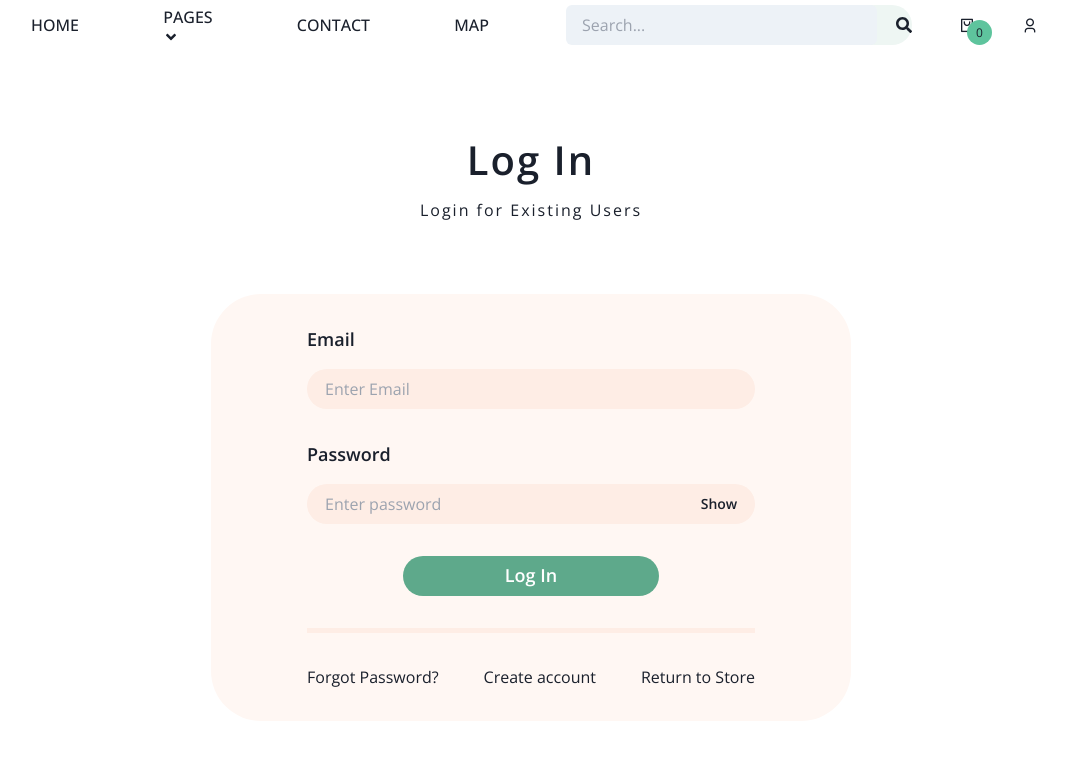
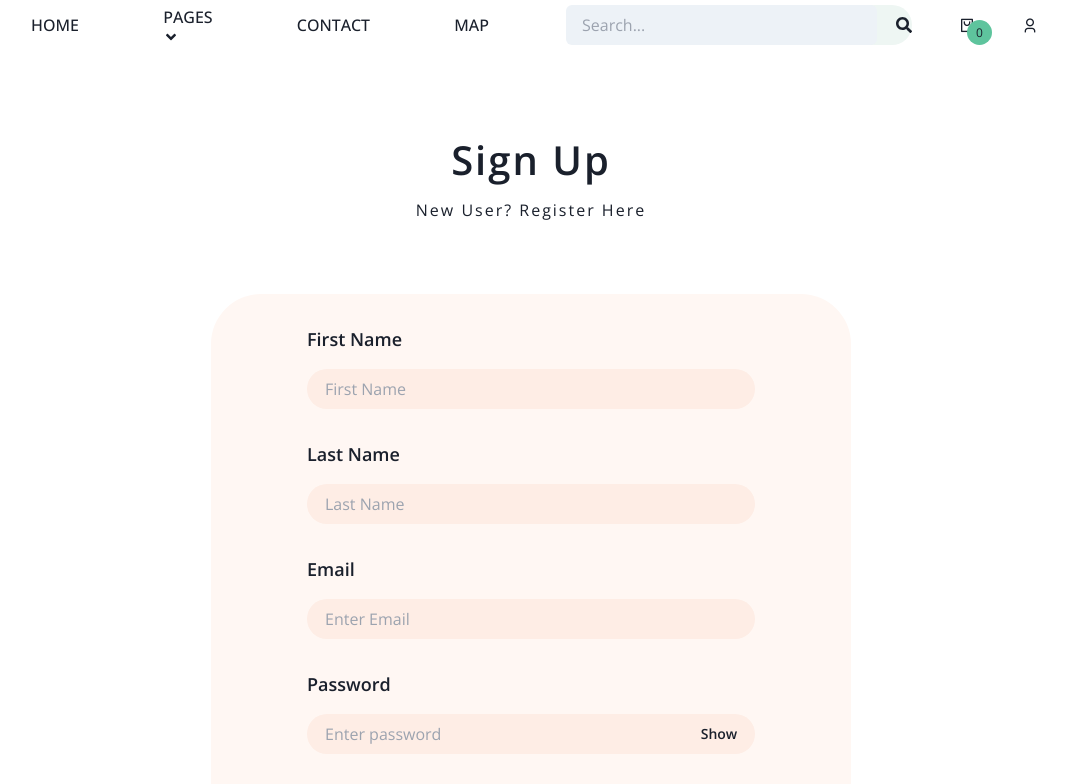
Before and after one commit to rajagurusk/on-going-web, a React (Vite) app: page /my-account in a window 1280 px wide. Shown: the top 784 px of the page, without its empty margins (109-1176 px from the left). Built offline with nearby package versions, Linux system fonts and the light colour scheme; no server answers.

Commit message:
updateed

```diff
--- a/src/Components/MyAccount Section/LoginPage.jsx
+++ b/src/Components/MyAccount Section/LoginPage.jsx
@@ -1,83 +1,73 @@
-import {
-  Box,
-  Button,
-  HStack,
-  Input,
-  InputGroup,
-  InputRightElement,
-  Text,
-  VStack,
-} from "@chakra-ui/react";
-import React, { useState } from "react";
-import { Link } from "react-router-dom";
-import { signInWithEmailAndPassword } from "firebase/auth";
-import { ToastContainer, toast } from "react-toastify";
-import { getFirestore, doc, getDoc } from "firebase/firestore";
+import { Box, Button, HStack, Input, InputGroup, InputRightElement, Text, VStack } from '@chakra-ui/react';
+import React, { useState } from 'react';
+import { Link } from 'react-router-dom';
 import { db } from "../../Firebase/Firebase"; // go up 1 level to src/Components
-import { useNavigate } from "react-router-dom";
+import { setDoc, doc } from 'firebase/firestore';
+import { ToastContainer, toast } from 'react-toastify';
+import { getDoc } from 'firebase/firestore';
 
-function LoginPage() {
+function SignUpSection() {
   const [show, setShow] = React.useState(false);
-  const [email, setEmail] = useState("");
-  const [password, setPassword] = useState("");
-
-  const [errors, setErrors] = useState({ email: "", password: "" });
-
-  const navigate = useNavigate(); // Initialize the useNavigate hook
-
+  const [firstName, setFirstName] = useState('');
+  const [lastName, setLastName] = useState('');
+  const [email, setEmail] = useState('');
+  const [password, setPassword] = useState('');
+  const [errors, setErrors] = useState({});
+  const [signUpSuccess, setSignUpSuccess] = useState(false); // Track sign-up success
 
   const handleClick = () => setShow(!show);
 
-  const validateForm = () => {
-    let newErrors = { email: "", password: "" };
-    let isValid = true;
+  const validateInputs = () => {
+    let newErrors = {};
 
-    // Email validation
+    if (!firstName.trim()) newErrors.firstName = "First name is required";
+    if (!lastName.trim()) newErrors.lastName = "Last name is required";
+
+    // Validate email
+    const emailRegex = /^[^\s@]+@[^\s@]+\.[^\s@]+$/;
     if (!email.trim()) {
-      newErrors.email = "Email is required.";
-      isValid = false;
-    } else if (!/\S+@\S+\.\S+/.test(email)) {
-      newErrors.email = "Invalid email format.";
-      isValid = false;
+      newErrors.email = "Email is required";
+    } else if (!emailRegex.test(email)) {
+      newErrors.email = "Invalid email format";
     }
 
-    // Password validation
+    // Validate password (at least 6 characters, 1 uppercase, 1 digit)
+    const passwordRegex = /^(?=.*[A-Z])(?=.*\d).{6,}$/;
     if (!password.trim()) {
-      newErrors.password = "Password is required.";
-      isValid = false;
-    } else if (password.length < 6) {
-      newErrors.password = "Password must be at least 6 characters.";
-      isValid = false;
+      newErrors.password = "Password is required";
+    } else if (!passwordRegex.test(password)) {
+      newErrors.password = "Password must be at least 6 characters, include 1 uppercase & 1 number";
     }
 
     setErrors(newErrors);
-    return isValid;
+    return Object.keys(newErrors).length === 0; // Return true if no errors
   };
 
-  const handleLogin = async () => {
-    if (!validateForm()) {
-      return;
+  const handleSignUp = async (e) => {
+    e.preventDefault(); // Prevent page reload on form submit
+
+    if (!validateInputs()) {
+      return; // Stop signup if validation fails
     }
 
     try {
-      sessionStorage.removeItem("userFirstName"); // Clear previous user's first name
+      // Manually create a user document in Firestore
+      const userDocRef = doc(db, 'user', email); // Use email as the document ID (or use another unique identifier)
 
-      // Fetch the user document from Firestore using email as the document ID
-      const userDocRef = doc(db, "user", email); // Assuming 'users' is your Firestore collection
+      // Check if the user already exists in Firestore
       const docSnapshot = await getDoc(userDocRef);
 
-      if (docSnapshot.exists()) {
-        const userData = docSnapshot.data();
+      if (!docSnapshot.exists()) {
+        // If the document doesn't exist, create it with the user data
+        await setDoc(userDocRef, {
+          fname: firstName,
+          lname: lastName,
+          email: email,
+          password: password, // It's still better not to store plain passwords
+        });
 
-        // Check if the entered password matches the one in the database
-        if (userData.password === password) {
-          sessionStorage.setItem("isLoggedIn", "true"); // Set login status
-
-          // setUserFirstName(userData.firstName);  // Store the first name
-          console.log("User logged in successfully:", userData);
-          sessionStorage.setItem("userFirstName", userData.fname);
-
-          toast.success("User logged in successfully!", {
+        console.log('User data saved in Firestore');
+        toast.success("User signed up successfully!", {
           position: "top-right",
           autoClose: 5000,
           hideProgressBar: false,
@@ -87,21 +77,10 @@ function LoginPage() {
           progress: undefined,
         });
 
-          // Redirect to another page after login, for example, a dashboard
-          navigate("/");
+        setSignUpSuccess(true); // Set success state to true
       } else {
-          toast.error("Invalid password!", {
-            position: "top-right",
-            autoClose: 5000,
-            hideProgressBar: false,
-            closeOnClick: true,
-            pauseOnHover: true,
-            draggable: true,
-            progress: undefined,
-          });
-        }
-      } else {
-        toast.error("User not found!", {
+        console.log('User already exists');
+        toast.error("Error: User already exists", {
           position: "top-right",
           autoClose: 5000,
           hideProgressBar: false,
@@ -112,8 +91,8 @@ function LoginPage() {
         });
       }
     } catch (error) {
-      console.error("Error during login:", error.message);
-      toast.error("Error during login", {
+      console.error('Error during sign-up:', error.message);
+      toast.error("Error signing up user: " + error.message, {
         position: "top-right",
         autoClose: 5000,
         hideProgressBar: false,
@@ -127,148 +106,134 @@ function LoginPage() {
 
   return (
     <Box width={"100%"} height={"100%"} marginTop={"5rem"}>
-      <VStack
-        width={["90%", "90%", "90%", "50%"]}
-        height={"100%"}
-        // backgroundColor={'red'}
-        margin={"auto"}
-      >
-        <Text
-          fontSize={["30px", "30px", "30px", "40px"]}
-          fontWeight={"600"}
-          letterSpacing={"2px"}
-        >
-          Log In
+      <VStack width={["90%", "90%", "90%", "50%"]} height={"100%"} margin={"auto"}>
+        <Text fontSize={["30px", "30px", "30px", "40px"]} fontWeight={"600"} letterSpacing={"2px"}>
+          Sign Up
         </Text>
-
-        <Text letterSpacing={"2px"}>Login for Existing Users</Text>
+        <Text letterSpacing={"2px"}>New User? Register Here</Text>
 
         {/* Form */}
         <VStack
           width={"100%"}
           paddingBottom={"2rem"}
-          // height={"100%"}
           marginTop={"4rem"}
           justifyContent={"center"}
           alignItems={"center"}
           gap={"2rem"}
-          backgroundColor={"#FFF7F3"}
+          backgroundColor={'#FFF7F3'}
           paddingTop={"2rem"}
           borderRadius={"50px"}
         >
-          {/* Email */}
+          {/* First Name */}
           <VStack width={"70%"} alignItems={"flex-start"} gap={"1rem"}>
-            <Text fontWeight={"600"} fontSize={"18px"}>
-              Email
-            </Text>
+            <Text fontWeight={"600"} fontSize={'18px'}>First Name</Text>
             <Input
-              placeholder="Enter Email"
+              placeholder='First Name'
               variant={"filled"}
-              bg={"#FEEDE5"}
+              bg={'#FEEDE5'}
               borderRadius={"50px"}
               width={"100%"}
               outline={"none"}
-              _hover={{ bg: "#FEEDE5" }}
+              _hover={{ bg: '#FEEDE5' }}
+              value={firstName} // bind input value to state
+              onChange={(e) => setFirstName(e.target.value)} // update state on change
+            />
+            {errors.firstName && <Text color="red.500" fontSize="sm">{errors.firstName}</Text>}
+          </VStack>
+
+          {/* Last Name */}
+          <VStack width={"70%"} alignItems={"flex-start"} gap={"1rem"}>
+            <Text fontWeight={"600"} fontSize={'18px'}>Last Name</Text>
+            <Input
+              placeholder='Last Name'
+              variant={"filled"}
+              bg={'#FEEDE5'}
+              borderRadius={"50px"}
+              width={"100%"}
+              outline={"none"}
+              _hover={{ bg: '#FEEDE5' }}
+              value={lastName} // bind input value to state
+              onChange={(e) => setLastName(e.target.value)} // update state on change
+            />
+            {errors.lastName && <Text color="red.500" fontSize="sm">{errors.lastName}</Text>}
+          </VStack>
+
+          {/* Email */}
+          <VStack width={"70%"} alignItems={"flex-start"} gap={"1rem"}>
+            <Text fontWeight={"600"} fontSize={'18px'}>Email</Text>
+            <Input
+              placeholder='Enter Email'
+              variant={"filled"}
+              bg={'#FEEDE5'}
+              borderRadius={"50px"}
+              width={"100%"}
+              outline={"none"}
+              _hover={{ bg: '#FEEDE5' }}
               value={email} // bind input value to state
               onChange={(e) => setEmail(e.target.value)} // update state on change
             />
-            {errors.email && <Text color="red.500">{errors.email}</Text>}
+            {errors.email && <Text color="red.500" fontSize="sm">{errors.email}</Text>}
           </VStack>
 
           {/* Password */}
-          <VStack
-            width={"70%"}
-            height={"100%"}
-            alignItems={"flex-start"}
-            gap={"1rem"}
-          >
-            <Text fontWeight={"600"} fontSize={"18px"}>
-              Password
-            </Text>
-            <InputGroup size="md">
+          <VStack width={"70%"} height={"100%"} alignItems={"flex-start"} gap={"1rem"}>
+            <Text fontWeight={"600"} fontSize={'18px'}>Password</Text>
+            <InputGroup size='md'>
               <Input
-                pr="4.5rem"
-                type={show ? "text" : "password"}
-                placeholder="Enter password"
+                pr='4.5rem'
+                type={show ? 'text' : 'password'}
+                placeholder='Enter password'
                 variant={"filled"}
-                bg={"#FEEDE5"}
+                bg={'#FEEDE5'}
                 borderRadius={"50px"}
                 width={"100%"}
                 outline={"none"}
-                _hover={{ bg: "#FEEDE5" }}
+                _hover={{ bg: '#FEEDE5' }}
                 value={password} // bind input value to state
                 onChange={(e) => setPassword(e.target.value)} // update state on change
               />
-              <InputRightElement width="4.5rem">
-                <Button
-                  bg="transparent"
-                  _hover={{ bg: "#5EA98B", color: "white" }}
-                  borderRadius={"50px"}
-                  h="1.75rem"
-                  size="sm"
-                  onClick={handleClick}
-                >
-                  {show ? "Hide" : "Show"}
+              <InputRightElement width='4.5rem'>
+                <Button bg="transparent" _hover={{ bg: '#5EA98B', color: 'white' }} borderRadius={'50px'} h='1.75rem' size='sm' onClick={handleClick}>
+                  {show ? 'Hide' : 'Show'}
                 </Button>
               </InputRightElement>
             </InputGroup>
-            {errors.password && <Text color="red.500">{errors.password}</Text>}
+            {errors.password && <Text color="red.500" fontSize="sm">{errors.password}</Text>}
           </VStack>
 
-          {/* Log in Button */}
-          <HStack width={"100%"} justifyContent={"center"}>
+          {/* sign up Button */}
+          <HStack width={'100%'} justifyContent={"center"}>
             <Button
               width={"40%"}
-              bg={"#5EA98B"}
-              color={"white"}
+              bg={'#5EA98B'}
+              color={'white'}
               fontSize={"18px"}
               borderRadius={"50px"}
-              _hover={{ bg: "#FEE4D7", color: "black" }}
-              onClick={handleLogin}
-            >
-              Log In
-            </Button>
+              _hover={{ bg: '#FEE4D7', color: 'black' }}
+              onClick={handleSignUp}
+            >Sign Up</Button>
           </HStack>
 
           {/* Divider */}
-          <HStack width={"70%"} height={"5px"} bg={"#FEEDE5"}></HStack>
+          <HStack width={'70%'} height={'5px'} bg={'#FEEDE5'}></HStack>
 
-          {/* Button Links */}
-          <HStack
-            width={["100%", "100%", "100%", "100%", "70%"]}
-            gap={["1rem", "1rem", "1rem", "1rem", "0rem"]}
-            justifyContent={[
-              "center",
-              "center",
-              "center",
-              "center",
-              "space-between",
-            ]}
-            alignItems={"center"}
-            textAlign={"center"}
-            flexWrap={["wrap", "wrap", "wrap", "wrap", "nowrap"]}
+          {/* Display Go to Login Button after successful sign-up */}
+          {signUpSuccess && (
+            <HStack width={"100%"} justifyContent={"center"} alignItems={"center"} textAlign={"center"}>
+              <Link to="/login">
+                <Button
+                  width={"40%"}
+                  bg={'#5EA98B'}
+                  color={'white'}
+                  fontSize={"18px"}
+                  borderRadius={"50px"}
+                  _hover={{ bg: '#FEE4D7', color: 'black' }}
                 >
-            <Link
-              to={"/forgetPassword"}
-              className="hover:text-[#5EA98B] transition-all duration-150 ease font-medium"
-            >
-              Forgot Password?
-            </Link>
-
-            <Link
-              to={"/signUp"}
-              className="hover:text-[#5EA98B] transition-all duration-150 ease font-medium"
-            >
-              Create account
-            </Link>
-
-            <Link
-              to={"/"}
-              className="hover:text-[#5EA98B] transition-all duration-150 ease font-medium"
-            >
-              Return to Store
+                  Go to Login
+                </Button>
               </Link>
             </HStack>
+          )}
         </VStack>
       </VStack>
 
@@ -277,4 +242,4 @@ function LoginPage() {
   );
 }
 
-export default LoginPage;
+export default SignUpSection;
--- a/src/Components/Sign up section/SignUpSection.jsx
+++ b/src/Components/Sign up section/SignUpSection.jsx
@@ -6,10 +6,7 @@ import { setDoc, doc } from 'firebase/firestore';
 import { ToastContainer, toast } from 'react-toastify';
 import { getDoc } from 'firebase/firestore';
 
-
-
 function SignUpSection() {
-
 
   const [show, setShow] = React.useState(false)
 
@@ -17,11 +14,12 @@ function SignUpSection() {
   const [lastName, setLastName] = useState('');
   const [email, setEmail] = useState('');
   const [password, setPassword] = useState('');
+  const [address, setAddress] = useState('');  // New state for address
 
   const [errors, setErrors] = useState({});
 
+  const handleClick = () => setShow(!show)
 
-  const handleClick = () => setShow(!show)
   const validateInputs = () => {
     let newErrors = {};
 
@@ -44,10 +42,12 @@ function SignUpSection() {
       newErrors.password = "Password must be at least 6 characters, include 1 uppercase & 1 number";
     }
 
+    // Validate address (optional: you can make it required if necessary)
+    if (!address.trim()) newErrors.address = "Address is required"; // Optional validation for address
+
     setErrors(newErrors);
     return Object.keys(newErrors).length === 0; // Return true if no errors
   };
-
 
   const handleSignUp = async (e) => {
     e.preventDefault(); // Prevent page reload on form submit
@@ -55,7 +55,6 @@ function SignUpSection() {
     if (!validateInputs()) {
       return; // Stop signup if validation fails
     }
-
 
     try {
       // Manually create a user document in Firestore
@@ -71,11 +70,10 @@ function SignUpSection() {
           lname: lastName,
           email: email,
           password: password,  // It's still better not to store plain passwords
+          address: address,     // Save address to Firestore
         });
 
         console.log('User data saved in Firestore');
-
-        console.log('User signed up and data saved to Firestore');
         toast.success("User signed up successfully!", {
           position: "top-right",
           autoClose: 5000,
@@ -88,7 +86,7 @@ function SignUpSection() {
 
       } else {
         console.log('User already exists');
-        toast.error("Error User already exists", {
+        toast.error("Error: User already exists", {
           position: "top-right",
           autoClose: 5000,
           hideProgressBar: false,
@@ -97,8 +95,6 @@ function SignUpSection() {
           draggable: true,
           progress: undefined,
         });
-
-
       }
 
     } catch (error) {
@@ -112,20 +108,8 @@ function SignUpSection() {
         draggable: true,
         progress: undefined,
       });
-
     }
   };
-
-
-
-
-
-
-
-
-
-
-
 
   return (
     <Box
@@ -133,14 +117,11 @@ function SignUpSection() {
       height={"100%"}
       marginTop={"5rem"}
     >
-
       <VStack
         width={["90%", "90%", "90%", "50%"]}
         height={"100%"}
-        // backgroundColor={'red'}
         margin={"auto"}
       >
-
         <Text
           fontSize={["30px", "30px", "30px", "40px"]}
           fontWeight={"600"}
@@ -159,7 +140,6 @@ function SignUpSection() {
         <VStack
           width={"100%"}
           paddingBottom={"2rem"}
-          // height={"100%"}
           marginTop={"4rem"}
           justifyContent={"center"}
           alignItems={"center"}
@@ -188,7 +168,6 @@ function SignUpSection() {
               onChange={(e) => setFirstName(e.target.value)} // update state on change
             />
             {errors.firstName && <Text color="red.500" fontSize="sm">{errors.firstName}</Text>}
-
           </VStack>
 
           {/* Last Name */}
@@ -208,10 +187,8 @@ function SignUpSection() {
               _hover={{ bg: '#FEEDE5' }}
               value={lastName} // bind input value to state
               onChange={(e) => setLastName(e.target.value)} // update state on change
-
             />
             {errors.lastName && <Text color="red.500" fontSize="sm">{errors.lastName}</Text>}
-
           </VStack>
 
           {/* Email */}
@@ -231,12 +208,9 @@ function SignUpSection() {
               _hover={{ bg: '#FEEDE5' }}
               value={email} // bind input value to state
               onChange={(e) => setEmail(e.target.value)} // update state on change
-
             />
             {errors.email && <Text color="red.500" fontSize="sm">{errors.email}</Text>}
-
           </VStack>
-
 
           {/* Password */}
           <VStack
@@ -259,7 +233,6 @@ function SignUpSection() {
                 _hover={{ bg: '#FEEDE5' }}
                 value={password} // bind input value to state
                 onChange={(e) => setPassword(e.target.value)} // update state on change
-
               />
               <InputRightElement width='4.5rem'>
                 <Button bg="transparent" _hover={{ bg: '#5EA98B', color: 'white' }} borderRadius={'50px'} h='1.75rem' size='sm' onClick={handleClick}>
@@ -268,7 +241,27 @@ function SignUpSection() {
               </InputRightElement>
             </InputGroup>
             {errors.password && <Text color="red.500" fontSize="sm">{errors.password}</Text>}
+          </VStack>
 
+          {/* Address */}
+          <VStack
+            width={"70%"}
+            alignItems={"flex-start"}
+            gap={"1rem"}
+          >
+            <Text fontWeight={"600"} fontSize={'18px'}>Address</Text>
+            <Input
+              placeholder='Enter Address'
+              variant={"filled"}
+              bg={'#FEEDE5'}
+              borderRadius={"50px"}
+              width={"100%"}
+              outline={"none"}
+              _hover={{ bg: '#FEEDE5' }}
+              value={address} // bind input value to state
+              onChange={(e) => setAddress(e.target.value)} // update state on change
+            />
+            {errors.address && <Text color="red.500" fontSize="sm">{errors.address}</Text>}
           </VStack>
 
           {/* sign up Button */}
@@ -287,13 +280,11 @@ function SignUpSection() {
             >Sign Up</Button>
           </HStack>
 
-
           {/* Divider */}
           <HStack
             width={'70%'}
             height={'5px'}
             bg={'#FEEDE5'}
-
           ></HStack>
 
           {/* Button Links */}
@@ -305,13 +296,10 @@ function SignUpSection() {
             textAlign={"center"}
             flexWrap={["wrap", "wrap", 'wrap', 'wrap', "nowrap"]}
           >
-
-
             <Link
               to={"/"}
               className='hover:text-[#5EA98B] transition-all duration-150 ease font-medium'
             >Return to Store</Link>
-
           </HStack>
 
         </VStack>
@@ -319,10 +307,8 @@ function SignUpSection() {
       </VStack>
 
       <ToastContainer />
-
-
     </Box>
   )
 }
 
-export default SignUpSection
+export default SignUpSection;
--- a/src/Firebase/Firebase.jsx
+++ b/src/Firebase/Firebase.jsx
@@ -3,7 +3,7 @@ import { initializeApp } from "firebase/app";
 import { getAnalytics } from "firebase/analytics";
 import { getAuth } from "firebase/auth";  // Import authentication module
 import { getFirestore } from "firebase/firestore";  // Import Firestore module
-// import { auth, db } from "../../Firebase/firebase";
+// import { auth, db } from "../../firebase/firebase"
 
 
 // TODO: Add SDKs for Firebase products that you want to use
--- /dev/null
+++ b/src/Firebase/cartUtils.jsx
@@ -0,0 +1,34 @@
+// Firebase/cartUtils.js
+
+import { db, auth } from "./Firebase"; // Assuming you've exported db and auth from your Firebase config
+
+// Save cart to Firebase Firestore
+export const saveCartToFirebase = async (cartItems) => {
+  if (auth.currentUser) {
+    const cartRef = db.collection('users').doc(auth.currentUser.uid).collection('cart');
+    try {
+      // Clear the current cart before saving new items
+      await cartRef.get().then(snapshot => {
+        snapshot.forEach(doc => doc.ref.delete()); // Delete existing cart items
+      });
+
+      // Add new items to the cart collection
+      cartItems.forEach((item) => {
+        cartRef.doc(item.id).set(item); // Save item with its id as docId
+      });
+    } catch (error) {
+      console.error("Error saving cart to Firestore:", error);
+    }
+  }
+};
+
+// Get cart from Firestore
+export const getCartFromFirebase = async () => {
+  if (auth.currentUser) {
+    const cartRef = db.collection('users').doc(auth.currentUser.uid).collection('cart');
+    const cartSnapshot = await cartRef.get();
+    const cartData = cartSnapshot.docs.map(doc => doc.data());
+    return cartData;
+  }
+  return [];
+};
--- a/src/Redux/cartSlice.js
+++ b/src/Redux/cartSlice.js
@@ -1,4 +1,9 @@
 import { createSlice } from "@reduxjs/toolkit";
+
+const initialState = {
+  cartItems: [],
+};
+
 
 const cartSlice = createSlice({
   name: "cart",
@@ -38,8 +43,14 @@ const cartSlice = createSlice({
         state.cartItems = state.cartItems.filter((item) => item.id !== itemId);
       }
     },
+    clearCart: (state) => {
+      state.cartItems = [];
+    },
+    setCart: (state, action) => {
+      state.cartItems = action.payload; // ✅ Load Cart from Firebase
+    },
   },
 });
 
-export const { addToCart, removeFromCart ,decreaseQuantity } = cartSlice.actions;
+export const { addToCart, removeFromCart ,decreaseQuantity, clearCart, setCart  } = cartSlice.actions;
 export default cartSlice.reducer;
```
Also changed, not shown: src/Components/Cart Section/CartSection.jsx (+123 -21 lines). Lines whose indentation alone changed are shown as unchanged.
